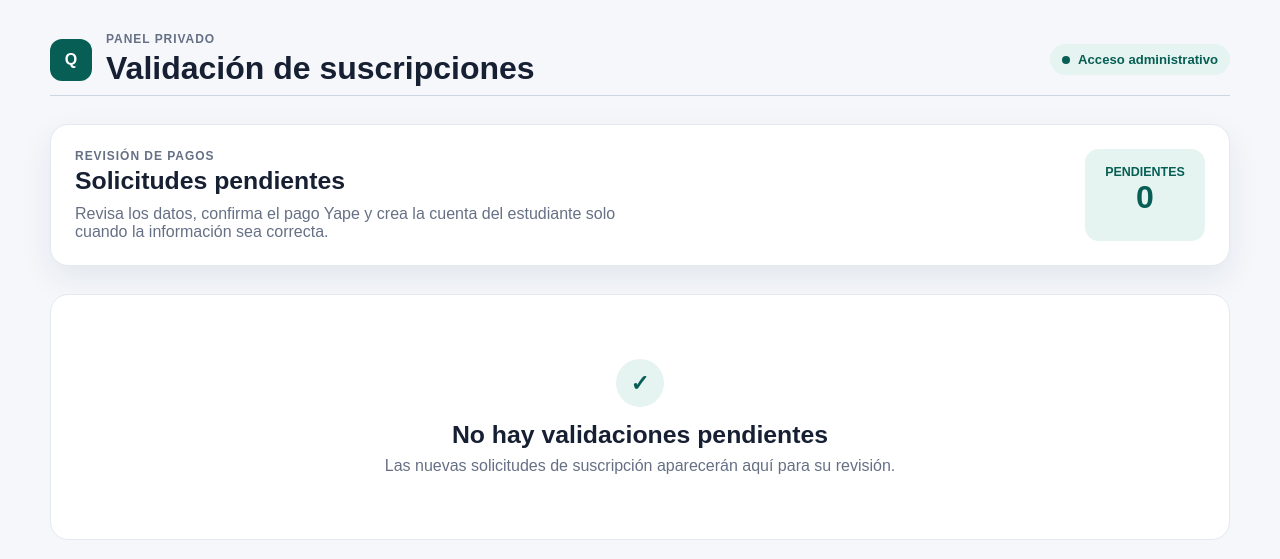
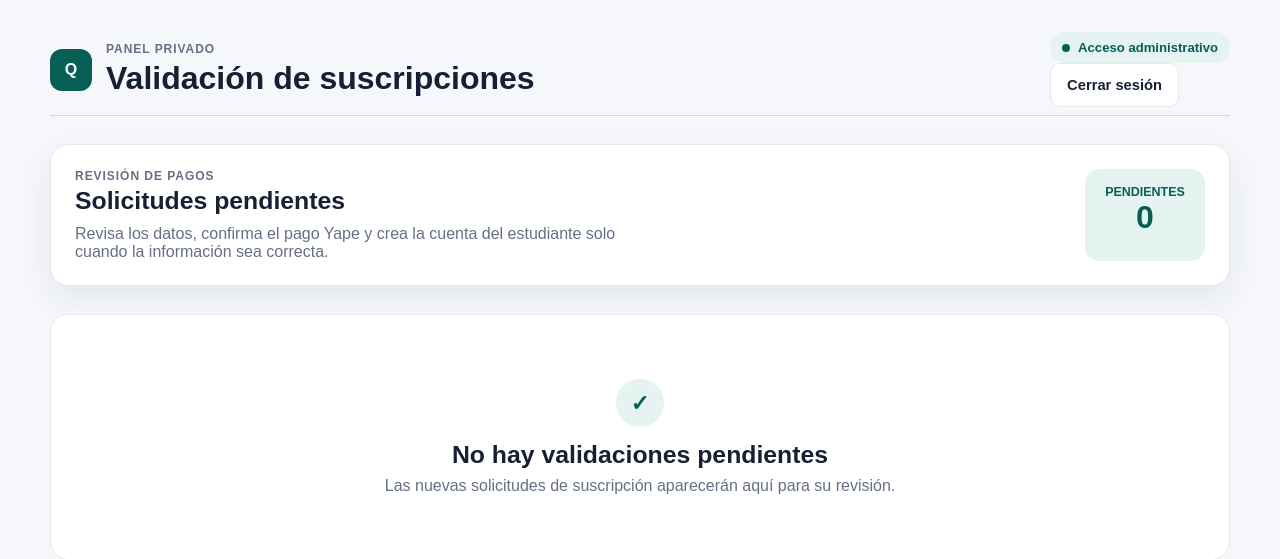
Before and after one commit to vima-vip/quizora-support-services, a Flask app: template templates/admin_suscripciones.html in a window 1280 px wide. Shown: the top 559 px of the page. Run offline with Flask 3, Linux system fonts and the light colour scheme; the template is opened without the code that fills it, so the values that code supplies are empty.

Commit message:
Update admin_suscripciones.html

```diff
--- a/templates/admin_suscripciones.html
+++ b/templates/admin_suscripciones.html
@@ -7,17 +7,27 @@
   <header class="admin-header">
   <div class="brand">
     <div class="brand-mark" aria-hidden="true">Q</div>
+
     <div>
       <p class="eyebrow">Panel privado</p>
       <h1>Validación de suscripciones</h1>
     </div>
   </div>
 
+  <div class="header-actions">
     <div class="secure-badge" aria-label="Zona administrativa protegida">
       <span class="secure-dot"></span>
       Acceso administrativo
     </div>
+
+    <form action="{{ url_for('admin_logout') }}" method="post" class="logout-form">
+      <button type="submit" class="btn btn-secondary">
+        Cerrar sesión
+      </button>
+    </form>
+  </div>
 </header>
+
 
   <section class="intro-card" aria-labelledby="panel-title">
     <div>
```
Lines whose indentation alone changed are shown as unchanged.
